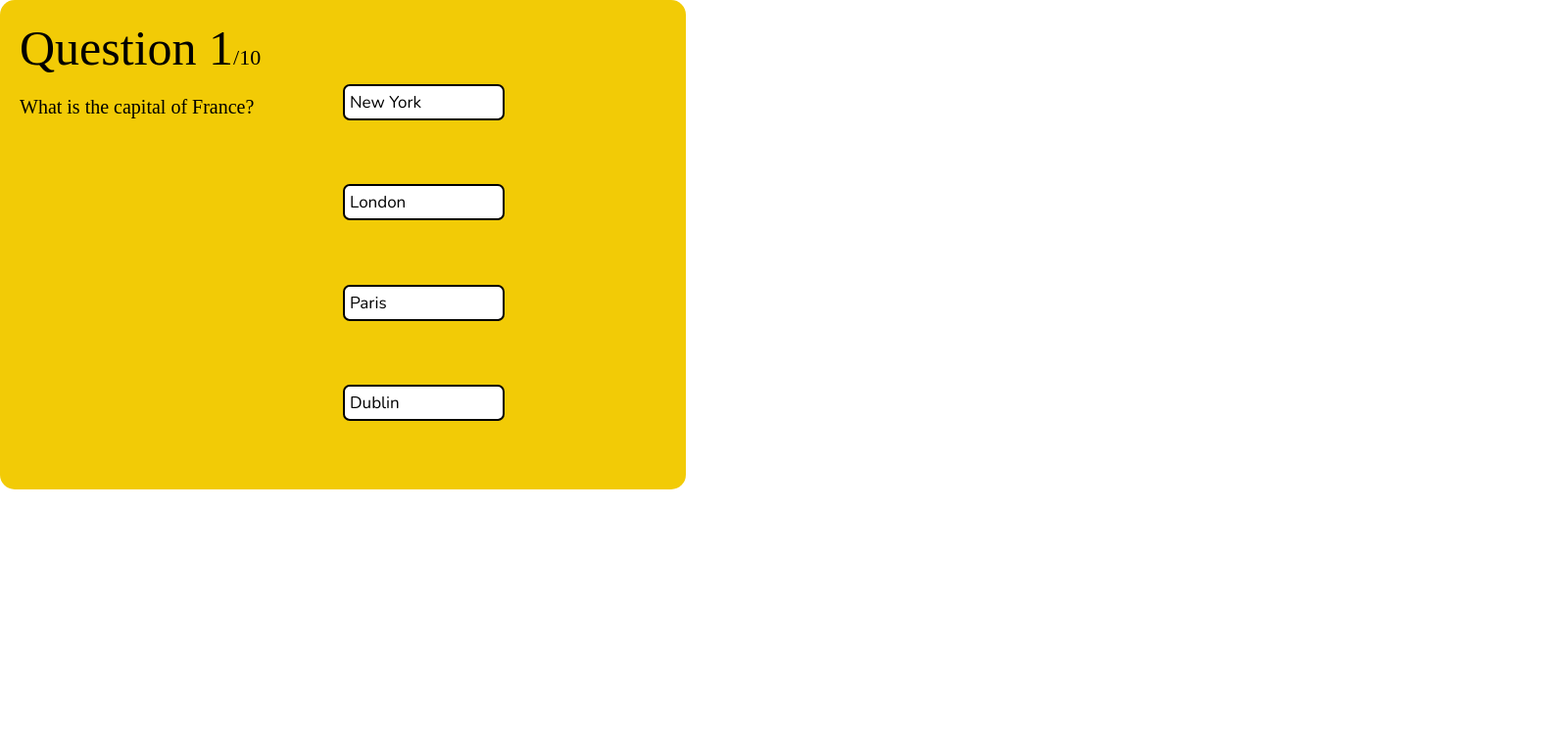
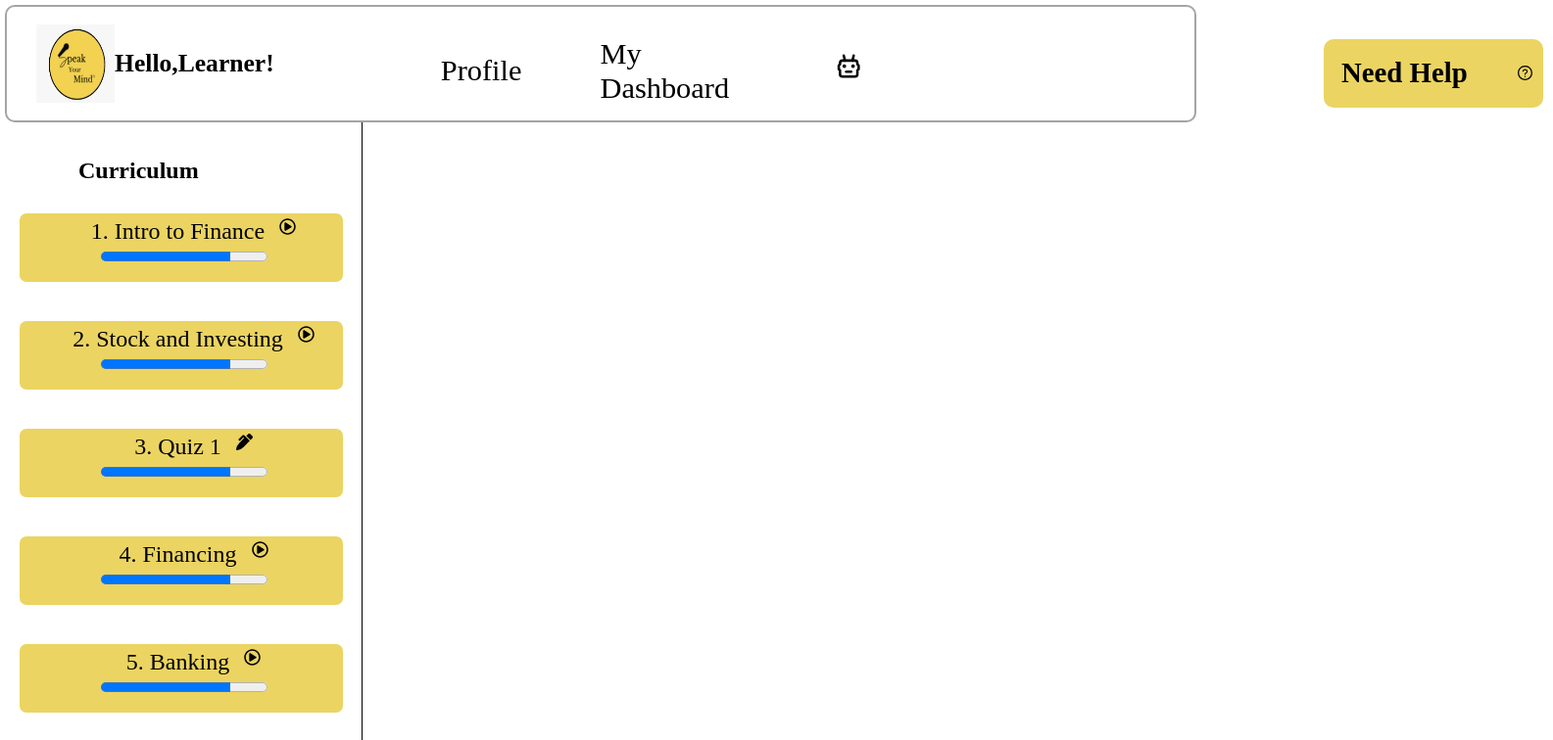
Before and after one commit to sym-edu/XP-UI, a React (Create React App) app: page /quiz in a window 1280 px wide. Shown: the top 756 px of the page at 98% size, 1585 px wide, since content can reach past the window. Built offline with nearby package versions, Linux system fonts and the light colour scheme.

Commit message:
updated quiz component

```diff
--- a/src/quiz/quiz.css
+++ b/src/quiz/quiz.css
@@ -1,9 +1,3 @@
-/* body {
-    margin: 0;
-    font-family: "Cursive";
-    -webkit-font-smoothing: antialiased;
-    -moz-osx-font-smoothing: grayscale;
-  } */
   * {
     font-family: "Cursive";
     color: black;
@@ -11,13 +5,14 @@
 
   .quii {
     background-color: #f2cb06;
-    width: 700px;
-    min-height: 500px;
-    height: min-content;
+    width: 80%;
+    height: 0%;
     border-radius: 15px;
     padding: 20px;
+    align-items: flex-start;
     display: flex;
-    justify-content: space-evenly;
+    flex-direction: column;
+    justify-content: space-between;
   }
 
   .score-section {
@@ -97,3 +92,111 @@
   button svg {
     margin-right: 5px;
   }
+
+  .curriculum-cotainer{
+    display:block;
+    height:100vh;
+  }
+
+  .sidebar {
+    margin-top:20px;
+    display: flex;
+    flex-direction: column;
+    align-items: flex-start;
+    width: 22%;
+    padding: 20px;
+    height: 75%;
+    z-index: -1;
+  }
+
+  .content {
+    border-left: 2px solid rgb(0, 0, 0);
+    width: 80%; /* set the width of the main content area */
+    padding: 20px; /* add padding to the content area */
+  }
+
+  .content:border-left{
+    height: 120%;
+  }
+
+  .sidebar a{
+    width:100%;
+  }
+
+  .sidebar h2{
+    margin-left: 90px;
+  }
+
+  .sidebar-btn {
+    margin-bottom: 20px;
+  }
+
+  .sidebar-btn-1{
+  cursor: pointer;
+  overflow: visible;
+  }
+
+  .sidebar-btn-img{
+    margin-left: 50px;
+  }
+
+  .button-text{
+    display: flex;
+    flex-direction: row;
+  }
+
+  .button-text pre{
+    width:50%;
+    text-align: center;
+    overflow: hidden;
+  }
+
+  .sidebar span,pre {
+  font-size:1.6rem;
+  }
+
+  .button {
+    display: flex;
+    flex-direction: column;
+    justify-content: center;
+    align-items: flex-start;
+    width: 330px;
+    height: 70px;
+    text-align: left;
+    color: black;
+    background-color: #ebd461;
+    border: none;
+    border-radius: 10px;
+    margin-bottom: 25px;
+  }
+
+  .sdiebar button{
+    background-color: #ebd461;
+  }
+
+  .sidebar button:hover {
+    cursor: pointer;
+  }
+
+  .cur-below-nav{
+    display: flex;
+  }
+
+  .nav {
+      margin-left: 5px;
+      width: 95%;
+      display: flex;
+      align-items: center;
+      background-color: transparent;
+      margin-top: 5px;
+      border-radius: 10px 10px 10px 10px;
+      border: 2px solid rgba(0, 0, 0, 0.357);
+      z-index: 20;
+      height:120px;
+    }
+
+    nav  button:hover {
+      background-color: #ebd461d5;
+      color: rgb(0, 0, 0);
+      font-weight: bold;
+    }
--- a/src/quiz/quiz.js
+++ b/src/quiz/quiz.js
@@ -1,4 +1,10 @@
 import React, { useState } from 'react';
+import Logo from '../img-imports/symlogo.jpeg';
+import { Link } from "react-router-dom";
+import { TbRobot } from "react-icons/tb";
+import {AiOutlineQuestionCircle} from 'react-icons/ai';
+import { FaRegPlayCircle } from "react-icons/fa";
+import { FaPenAlt} from 'react-icons/fa';
 import "./quiz.css";
 export default function QuizComponent() {
 	const questions = [
@@ -111,6 +117,85 @@ export default function QuizComponent() {
 		}
 	};
 	return (
+		<div className='curriculum-container'>
+        <div className='nav'>
+        <div className='nav-left'>
+                  <img src={Logo} alt='sym-logo' className='nav-logo'/>
+        <h3 className='nav-logo-h3'>Hello,Learner!</h3>
+        </div>
+        <ul className='nav-center'>
+          <li className='nav-center-1'>
+             <Link to='/profile'>
+              <span>Profile</span>
+              </Link>
+          </li>
+          <li className='nav-center-2'>
+            <Link to='/landingpage'>
+              <span>My Dashboard</span>
+            </Link>
+            </li>
+            <li>
+              <Link to='/chatbot' className='chatbot-link'>
+              <TbRobot />
+              </Link>
+            </li>
+            <button className='help-button'>
+                <span className='help-button-text'>Need Help</span>
+                <AiOutlineQuestionCircle/>
+            </button>
+        </ul>
+        </div>
+		<div className="courses-sidebar">
+  <br/>
+  <br/>
+    <h2>
+        Curriculum
+    </h2>
+  <button className='sidebar-btn-1'>
+    <div className="button-text">
+      <span>1. Intro to Finance</span>
+      <FaRegPlayCircle/>
+      </div>
+      <progress id="ProgressBar" value="78" max="100" title=""></progress>
+  </button>
+  <button>
+    <div className="button-text">
+      <span>2. Stock and Investing</span>
+      <FaRegPlayCircle/>
+      </div>
+    <progress id="ProgressBar" value="78" max="100" title=""></progress>
+  </button>
+  <Link to='/quiz'>
+  <button>
+    <div className="button-text">
+      <span>3. Quiz 1</span>
+      <FaPenAlt/>
+      </div>
+    <progress id="ProgressBar" value="78" max="100" title=""></progress>
+    </button>
+    </Link>
+  <button>
+    <div className="button-text">
+      <span>4. Financing</span>
+      <FaRegPlayCircle/>
+    </div>
+    <progress id="ProgressBar" value="78" max="100" title=""></progress>
+  </button>
+  <button>
+    <div className="button-text">
+      <span>5. Banking</span>
+      <FaRegPlayCircle/>
+    </div>
+    <progress id="ProgressBar" value="78" max="100" title=""></progress>
+  </button>
+  <button>
+    <div className="button-text">
+      <span>6. Quiz 2</span>
+      <FaPenAlt/>
+      </div>
+    <progress id="ProgressBar" value="78" max="100" title=""></progress>
+  </button>
+</div>
 		<div className='quii'>
 			{showScore ? (
 				<div className='score-section'>
@@ -132,5 +217,6 @@ export default function QuizComponent() {
 				</>
 			)}
 		</div>
+		</div>
 	);
 }
```
